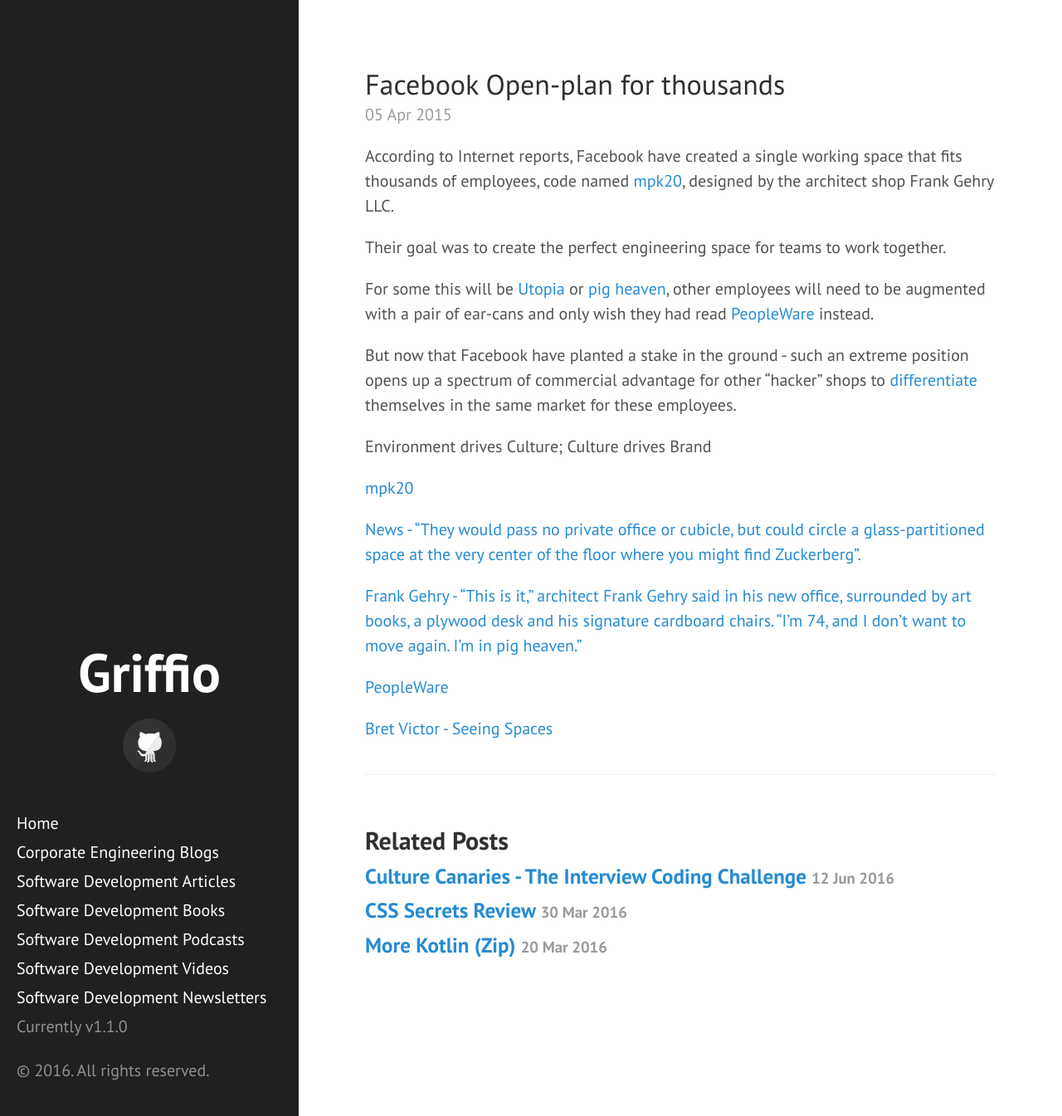
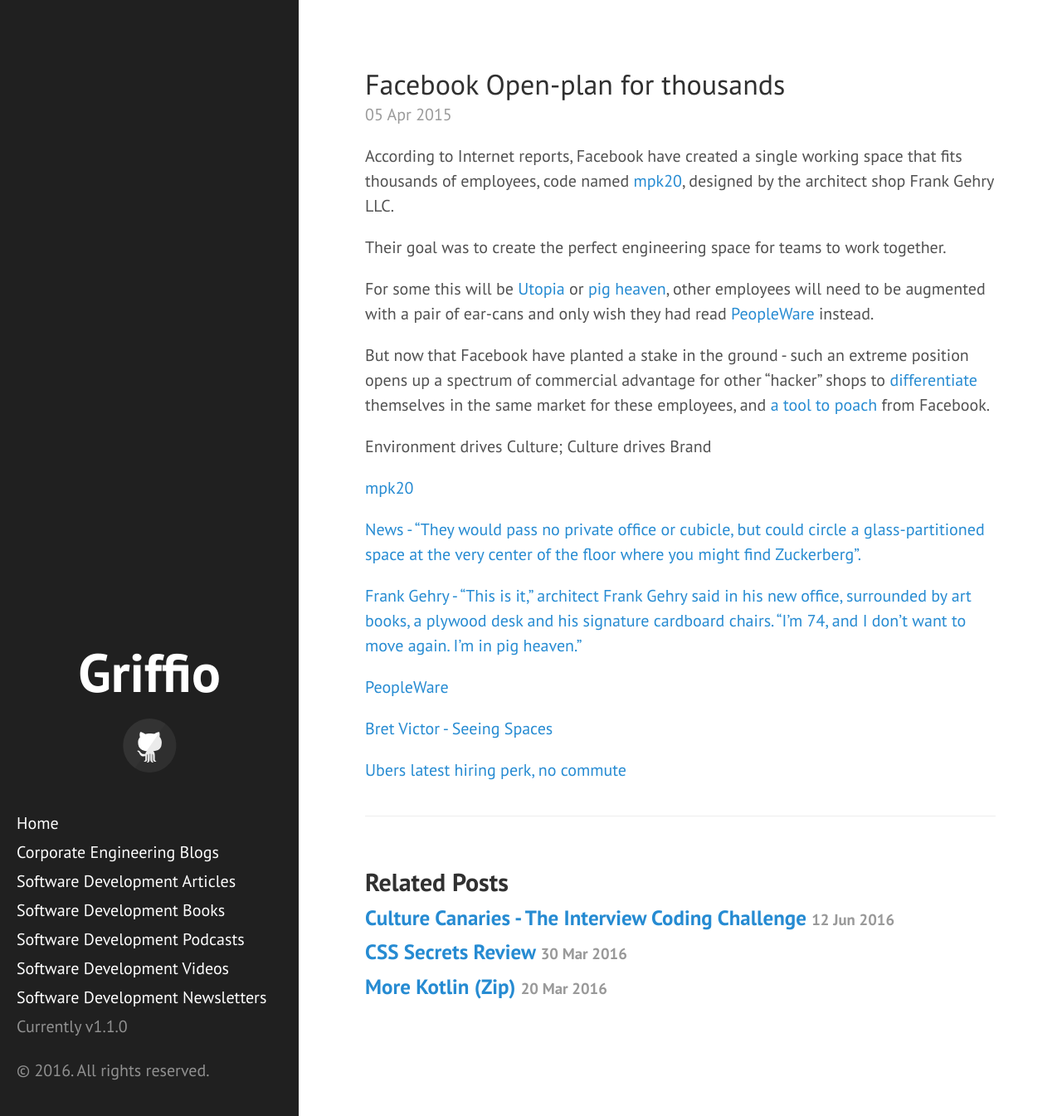
Before and after one commit to griffio/griffio.github.io, a Jekyll site: the page built from _posts/2015-04-05-Facebook-openplan.md, in a window 1280 px wide and 1345 px high. Shown: the whole window at 83% size. Built offline with Jekyll 4.4.1, drawn with Linux system fonts in a browser that asks for light colours; some web fonts are replaced.

Commit message:
a tool to poach, Ubers latest hiring perk

```diff
--- a/_posts/2015-04-05-Facebook-openplan.md
+++ b/_posts/2015-04-05-Facebook-openplan.md
@@ -13,7 +13,7 @@
 
 For some this will be [Utopia](http://www.sfgate.com/business/article/Facebook-West-designed-by-Frank-Gehry-3814171.php) or [pig heaven](http://articles.latimes.com/2003/jun/10/business/fi-playa10), other employees will need to be augmented with a pair of ear-cans and only wish they had read [PeopleWare](https://openlibrary.org/books/OL31274M/Peopleware) instead.
 
-But now that Facebook have planted a stake in the ground - such an extreme position opens up a spectrum of commercial advantage for other “hacker” shops to [differentiate](https://vimeo.com/97903574) themselves in the same market for these employees.
+But now that Facebook have planted a stake in the ground - such an extreme position opens up a spectrum of commercial advantage for other “hacker” shops to [differentiate](https://vimeo.com/97903574) themselves in the same market for these employees, and [a tool to poach](https://www.theinformation.com/ubers-latest-hiring-perk-no-commute) from Facebook.
 
 Environment drives Culture; Culture drives Brand
 
@@ -26,3 +26,5 @@
 [PeopleWare](https://openlibrary.org/books/OL31274M/Peopleware)
 
 [Bret Victor - Seeing Spaces](https://vimeo.com/97903574)
+
+[Ubers latest hiring perk, no commute](https://www.theinformation.com/ubers-latest-hiring-perk-no-commute)
```
